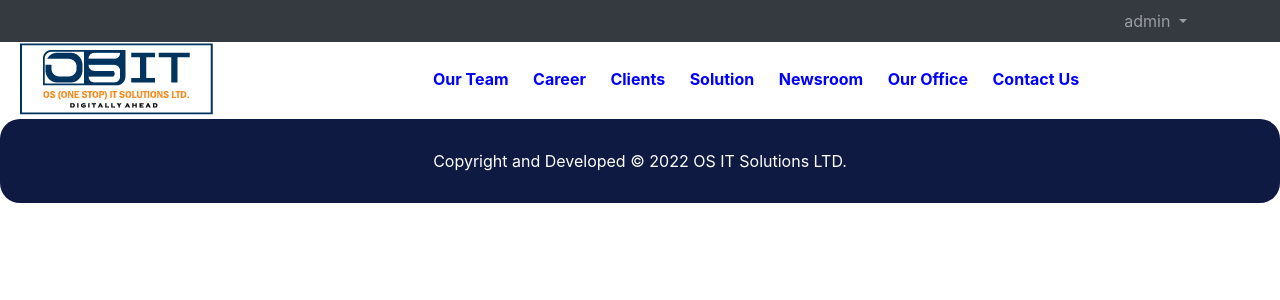
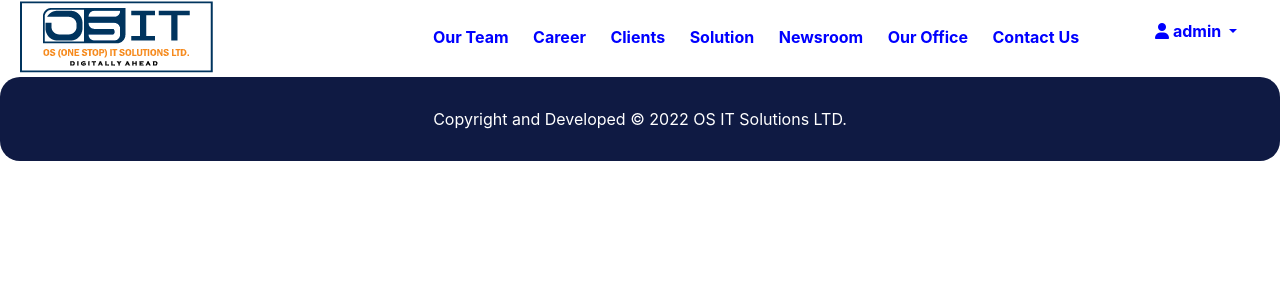
Before and after one commit to sifathossen48/OS-IT-Website, a Django app: page / in a window 1280 px wide. Shown: the top 300 px of the page. Run offline with Django 5.2, Linux system fonts and the light colour scheme; a user stored in the database is signed in; parts of the project's set-up code (start-up, migrations or seed data) failed here and were passed over; some libraries are stand-ins or nearby versions; some web fonts are replaced.

Commit message:
Upper-Navbar-Remove

```diff
--- a/osit/osit/templates/index.html
+++ b/osit/osit/templates/index.html
@@ -5,6 +5,7 @@
     <meta http-equiv="X-UA-Compatible" content="IE=edge">
     <meta name="viewport" content="width=device-width, initial-scale=1.0">
     <link href="https://fonts.googleapis.com/css?family=Peralta" rel="stylesheet">
+    <link href="https://cdnjs.cloudflare.com/ajax/libs/font-awesome/6.5.1/css/all.min.css" rel="stylesheet">
     <link rel="stylesheet" href="{% static 'css/bootstrap.min.css' %}">
     <link rel="stylesheet" href="{% static 'css/app.css' %}">
     <title>OS IT Solutions Ltd.</title>
@@ -91,35 +92,7 @@
 
     {% block body %}  <!-- HERE -->
 
-    <nav class="navbar navbar-expand-sm navbar-dark bg-dark">
-      <div class="container">
-        <button class="navbar-toggler" type="button" data-toggle="collapse" data-target="#mainMenu" aria-controls="mainMenu" aria-expanded="false" aria-label="Toggle navigation">
-          <span class="navbar-toggler-icon"></span>
-        </button>
-        <div class="collapse navbar-collapse" id="mainMenu">
-          {% if user.is_authenticated %}
-            <ul class="navbar-nav ml-auto">
-              <li class="nav-item dropdown">
-                <a class="nav-link dropdown-toggle" href="#" id="userMenu" data-toggle="dropdown" aria-haspopup="true" aria-expanded="false">
-                  {{ user.username }}
-                </a>
-                <div class="dropdown-menu dropdown-menu-right" aria-labelledby="userMenu">
-                  <a class="dropdown-item" href="#">My account</a>
-                  <a class="dropdown-item" href="{% url 'password_reset' %}">Change password</a>
-                  <div class="dropdown-divider"></div>
-                  <a class="dropdown-item" href="{% url 'logout' %}">Log out</a>
-                </div>
-              </li>
-            </ul>
-          {% else %}
-            <form class="form-inline ml-auto">
-              <a href="{% url 'login' %}" class="btn btn-outline-secondary">Log in</a>
-              <a href="{% url 'signup' %}" class="btn btn-primary ml-2">Sign up</a>
-            </form>
-          {% endif %}
-        </div>
-      </div>
-    </nav>
+
 
     <div class="container">
       {% block content %}
@@ -153,8 +126,31 @@
                 <a href="{% url 'newsroom' %}" class="hyperlink" >Newsroom</a>
                 <a href="{% url 'ouroffice' %}" class="hyperlink" >Our Office</a>
                 <a href="{% url 'contact' %}" class="hyperlink" >Contact Us</a>
+
+
         </menu>
-
+                <div class="mt-1 ml-3">
+          {% if user.is_authenticated %}
+            <ul class="ml-auto">
+              <div class=" dropdown">
+                <a class=" dropdown-toggle hyperlink" href="#" id="userMenu" data-toggle="dropdown" aria-haspopup="true" aria-expanded="false">
+                <i class="fas fa-user"></i>    {{ user.username }}
+                </a>
+                <div class="dropdown-menu dropdown-menu-right" aria-labelledby="userMenu">
+                  <a class="dropdown-item" href="#">My account</a>
+                  <a class="dropdown-item" href="{% url 'password_reset' %}">Change password</a>
+                  <div class="dropdown-divider"></div>
+                  <a class="dropdown-item" href="{% url 'logout' %}">Log out</a>
+                </div>
+              </div>
+            </ul>
+          {% else %}
+            <form class="form-inline ml-auto">
+              <a href="{% url 'login' %}" class="btn btn-outline-secondary">Log in</a>
+              <a href="{% url 'signup' %}" class="btn btn-primary ml-2">Sign up</a>
+            </form>
+          {% endif %}
+        </div>
             </div>
 
         </div>
```
Also changed, not shown: osit/osit/db.sqlite3.
